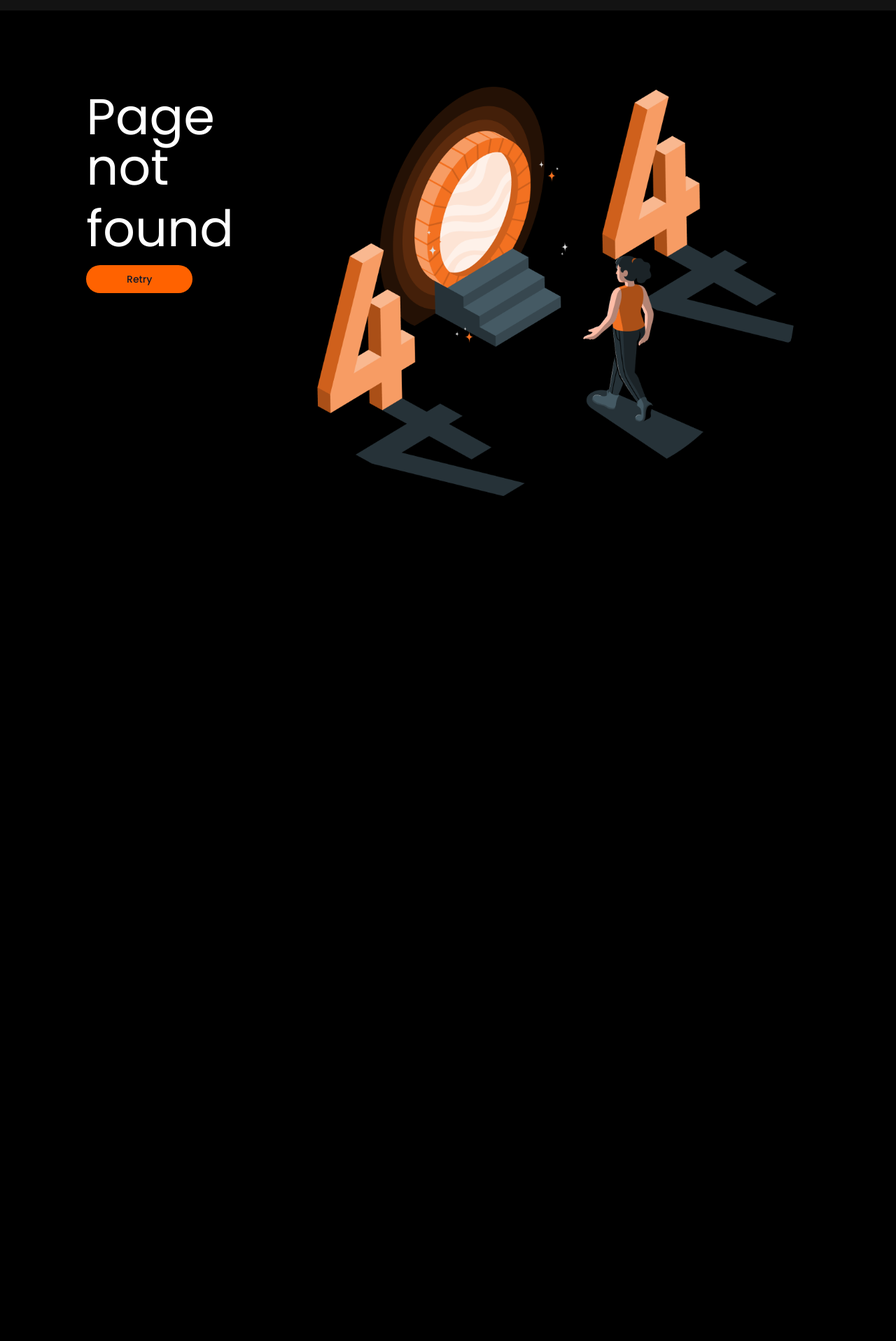
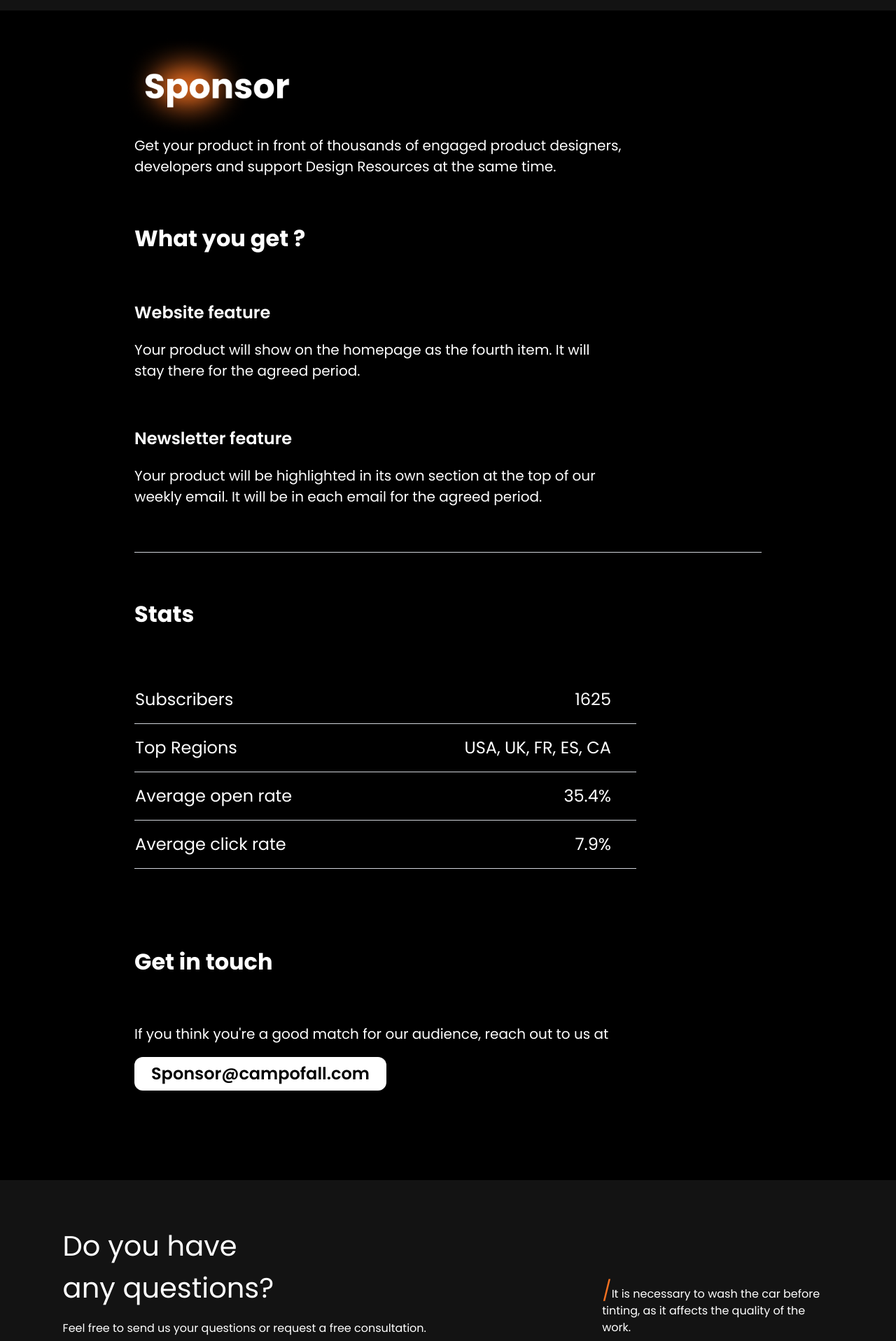
Before and after one commit to onlybond/campofall, a Next.js app: page /sponsor in a window 1280 px wide. Before the commit this address had no page. Shown: the part 124-2041 px from the top of the page at 70% size. Before the commit the page ends 939 px from the top, so only its background shows below. Built offline with nearby package versions, Linux system fonts and the light colour scheme.

Commit message:
Added Sponsor page

```diff
--- a/src/app/faq/page.tsx
+++ b/src/app/faq/page.tsx
@@ -103,25 +103,24 @@ const FAQ = () => {
                 </div>
             </main>
 
-            <footer className="px-[152px] py-[80px] w-full bg-[#131313]">
-                <div className="flex items-center justify-around w-full">
-                    <div className='w-6/12'>
+            <footer className="w-full pb-[5%] pt-[5%] bg-[#131313]">
+                <div className="flex items-center justify-between mx-[7%]">
+                    <div>
                         <p className="text-[40px]">Do you have</p>
                         <p className="text-[40px]">any questions?</p>
                         <p className='pt-[16px] pb-[40px]'>Feel free to send us your questions or request a free consultation.</p>
                         <Button className="text-white">Send a message</Button>
                     </div>
-                    <div className='w-4/12'>
+                    <div className='w-[30%]'>
                         <p className='text-base'><span className=" text-[#F37121] text-[28.28px]">/</span>It is necessary to wash the car before tinting, as it affects the quality of the work.</p>
                     </div>
                 </div>
-                <div className='pt-16'></div>
-                {/* <div className='px-10'><hr /></div> */}
-                <div className='px-14'><hr /></div>
-                <div className='pt-4 px-14'><p>Disclaimer +</p></div>
-                <div className="flex items-center justify-around w-full pt-[96px]">
-                    <div className='w-4/12'>
-                        <p className="pb-12">Contacts</p>
+
+                <div className='px-[5%] mt-[4%]'><hr /></div>
+                <div className='pt-4 px-[5%]'><p>Disclaimer +</p></div>
+                <p className="text-[20px] mx-[5%] mt-[4%]">Contacts</p>
+                <div className="flex items-center justify-between mx-[5%] mt-[2.3%]">
+                    <div className='w-[30%]'>
                         <div className='flex justify-between'>
                             <div>
                                 <p className='opacity-60 pb-3'>Sign up</p>
@@ -133,12 +132,12 @@ const FAQ = () => {
                             </div>
                         </div>
                         <div>
-                            <p className='opacity-60 pb-3 pt-12'>Email</p>
+                            <p className='opacity-60 pb-3 pt-[8%]'>Email</p>
                             <p>info@campofall.com</p>
                         </div>
                     </div>
                     <div className='w-6/12 flex flex-col justify-end items-end'>
-                        <Image src="/assets/logo.png" alt="campofall" width={320} height={80} className="pb-4" />
+                        <div><Image src="/assets/logo.png" alt="campofall" width={320} height={80} className="pb-[3%]" /></div>
                         <p className='opacity-60 w-6/12 p-2 text-right'>Don&apos;t know where to get your car tinted? Logoipsum — practical, safe, and affordable.</p>
                         <p className='opacity-60'>© 2023 — Copyright</p>
                     </div>
--- /dev/null
+++ b/src/app/sponsor/page.tsx
@@ -0,0 +1,103 @@
+import React from 'react';
+import Image from 'next/image';
+import { Button } from '@/components/ui/button';
+
+const sponsor = () => {
+
+    return (
+        <section className='w-[100%] flex flex-col items-center'>
+
+            <main className="grid gap-16  pt-[3%] pb-[10%] w-[70%]">
+                <div>
+                <div className='h-[140px] w-[240px] bg-cover bg-center ml-[-2%]'style={{ backgroundImage: 'url("/assets/sponsor.png")' }}></div>
+                <p className="text-[20px] w-[90%]">Get your product in front of thousands of engaged product designers, developers and support Design Resources at the same time.</p>
+                </div>
+
+                <h3 className="text-[32px] font-bold">What you get ?</h3>
+                <div>
+                    <h4 className="text-[24px] font-semibold">Website feature</h4>
+                    <p className="text-[20px] w-[75%] mt-5">Your product will show on the homepage as the fourth item. It will stay there for the agreed period.</p>
+                </div>
+                <div>
+                    <h4 className="text-[24px] font-semibold">Newsletter feature</h4>
+                    <p className="text-[20px] w-[75%] mt-5">Your product will be highlighted in its own section at the top of our  weekly email. It will be in each email for the agreed period.</p>
+                </div>
+                <div className='border-b border-gray-300'></div>
+
+                <h3 className="text-[32px] font-bold">Stats</h3>
+                <table className="text-[24px] w-[80%] mx-[%]">
+                    <tbody>
+                        <tr className="border-b border-gray-300">
+                            <td>Subscribers</td>
+                            <td className='text-end py-4 pr-[5%]'>1625</td>
+                        </tr>
+                        <tr className="border-b border-gray-300">
+                            <td>Top Regions</td>
+                            <td className='text-end py-4 pr-[5%]'>USA, UK, FR, ES, CA</td>
+                        </tr>
+                        <tr className="border-b border-gray-300">
+                            <td>Average open rate</td>
+                            <td className='text-end py-4 pr-[5%]'>35.4%</td>
+                        </tr>
+                        <tr className="border-b border-gray-300">
+                            <td>Average click rate</td>
+                            <td className='text-end py-4 pr-[5%]'>7.9%</td>
+                        </tr>
+                    </tbody>
+                </table>
+
+                <h3 className="text-[32px] font-bold mt-[5%]">Get in touch</h3>
+                <div>
+                    <p className="text-[20px]">If you think you&apos;re a good match for our audience, reach out to us at</p>
+                    <Button className="bg-white text-black mt-[2%] font-semibold text-2xl p-6 rounded-xl">Sponsor@campofall.com</Button>
+
+                </div>
+            </main>
+
+
+            <footer className="w-full pb-[5%] pt-[5%] bg-[#131313]">
+                <div className="flex items-center justify-between mx-[7%]">
+                    <div>
+                        <p className="text-[40px]">Do you have</p>
+                        <p className="text-[40px]">any questions?</p>
+                        <p className='pt-[16px] pb-[40px]'>Feel free to send us your questions or request a free consultation.</p>
+                        <Button className="text-white">Send a message</Button>
+                    </div>
+                    <div className='w-[30%]'>
+                        <p className='text-base'><span className=" text-[#F37121] text-[28.28px]">/</span>It is necessary to wash the car before tinting, as it affects the quality of the work.</p>
+                    </div>
+                </div>
+
+                <div className='px-[5%] mt-[4%]'><hr /></div>
+                <div className='pt-6 px-[5%]'><p>Disclaimer +</p></div>
+                <p className="text-[20px] mx-[5%] mt-[4%]">Contacts</p>
+                <div className="flex items-center justify-between mx-[5%] mt-[2.3%]">
+                    <div className='w-[30%]'>
+                        <div className='flex justify-between'>
+                            <div>
+                                <p className='opacity-60 pb-3'>Sign up</p>
+                                <p>+9142495738</p>
+                            </div>
+                            <div>
+                                <p className='opacity-60 pb-3'>Opening hours</p>
+                                <p>24/7</p>
+                            </div>
+                        </div>
+                        <div>
+                            <p className='opacity-60 pb-3 pt-[8%]'>Email</p>
+                            <p>info@campofall.com</p>
+                        </div>
+                    </div>
+                    <div className='w-6/12 flex flex-col justify-end items-end'>
+                        <div><Image src="/assets/logo.png" alt="campofall" width={320} height={80} className="pb-[3%]" /></div>
+                        <p className='opacity-60 w-6/12 p-2 text-right'>Don&apos;t know where to get your car tinted? Logoipsum — practical, safe, and affordable.</p>
+                        <p className='opacity-60'>© 2023 — Copyright</p>
+                    </div>
+                </div>
+            </footer>
+
+        </section>
+    );
+}
+
+export default sponsor;
```
Also changed, not shown: public/assets/sponsor.png (added).
